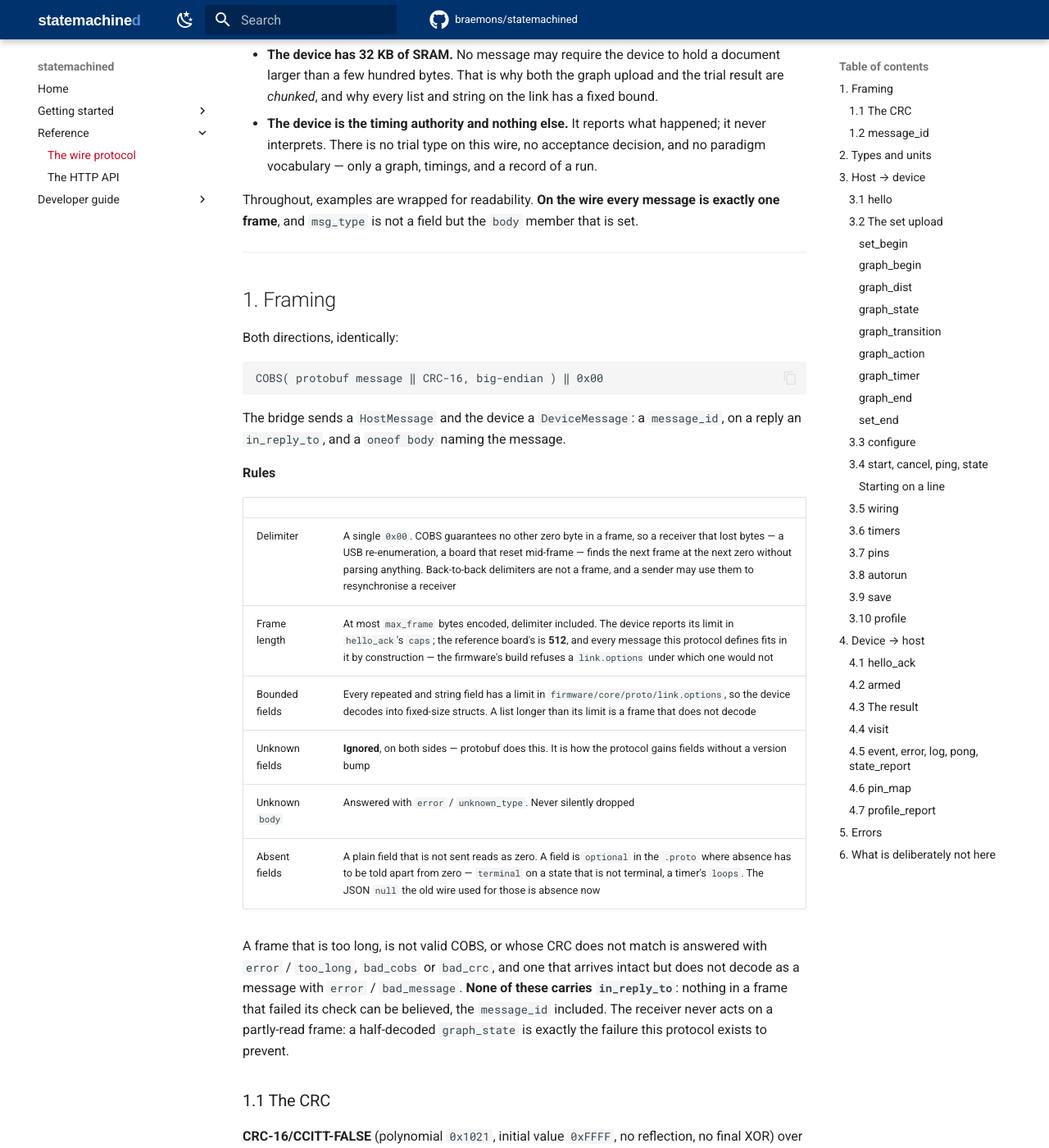
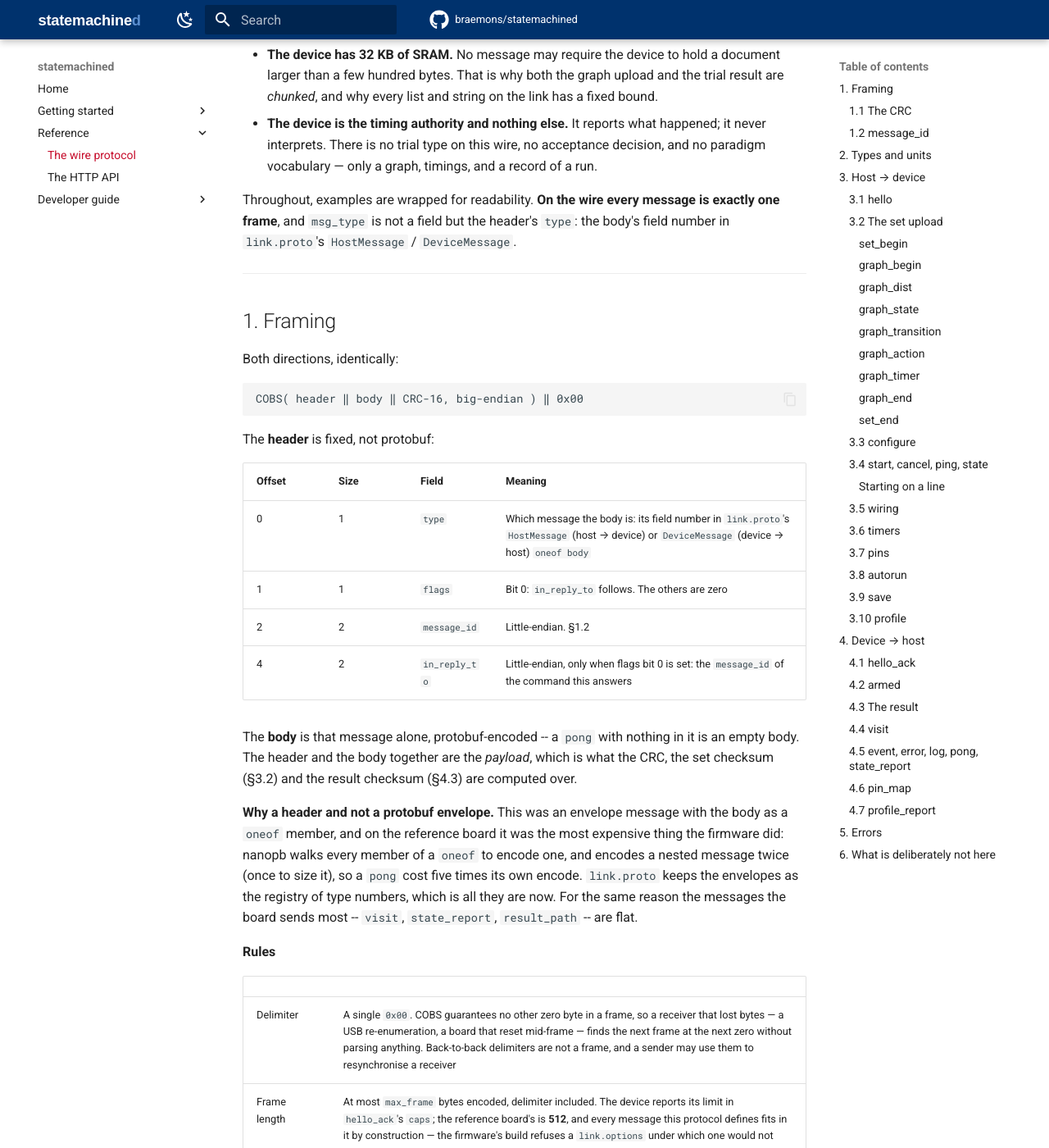
Before and after one commit to braemons/statemachined, an MkDocs documentation site: the page built from docs/reference/protocol.md, in a window 1280 px wide and 1400 px high, scrolled down 641 px. Shown: the whole window at 82% size. Built offline with MkDocs 1.6.1 and Material for MkDocs 9.7.7, drawn with Linux system fonts in a browser that asks for light colours; comment, search, counter and statistics services are not loaded; some of the changed text lies outside the part shown.

Commit message:
perf: clear only the body in use, nanopb at -O2 without callbacks, docs
- link_payload: a table of body types built once from the envelope
  descriptors replaces a descriptor walk per message, and decode and
  compose zero only the selected body rather than the whole union.
- nanopb with PB_BUFFER_ONLY (host and board), the board at -O2.
- On the reference board, per command: ping 596 -> 110 us of foreground
  work, state_report 1576 -> 379 us, one visit's encode 763 -> 145 us;
  the hold stays 11-27 us, and no scan periods are lost in a trial.
- protocol.md describes the header framing and the flat visit,
  state_report and result_path; hardware.md records the measurements.

Co-Authored-By: Claude Opus 5.5 <noreply@anthropic.com>
Claude-Session: https://claude.ai/code/session_01TKwLnzvCj7S64DPFgShrzT

````diff
--- a/CMakeLists.txt
+++ b/CMakeLists.txt
@@ -53,6 +53,10 @@ add_library(statemachined_link
 set_target_properties(statemachined_link PROPERTIES LINKER_LANGUAGE CXX)
 target_include_directories(statemachined_link PUBLIC
   firmware/third_party/nanopb firmware/core/proto)
+# Every stream is a buffer, so nanopb need not carry a callback in each. Public:
+# it changes pb_istream_t and pb_ostream_t, so everything including pb.h must
+# agree -- platformio.ini sets the same.
+target_compile_definitions(statemachined_link PUBLIC PB_BUFFER_ONLY)
 
 add_library(statemachined_core
   firmware/core/io/reply_queue.cpp
--- a/docs/operations/hardware.md
+++ b/docs/operations/hardware.md
@@ -304,6 +304,37 @@ budgets a `state_report` at 20 periods, against the 9.1 measured here. Reverting
 the point — a measurement written down once is a measurement that quietly stops
 being true.
 
+### Link cost after protobuf, and what fixed it — measured 2026-09-28
+
+The link became COBS-framed protobuf, decoded and encoded by nanopb, and the
+hold grew with it. `client/python/tests/perf` measures it from outside, and the
+profiling build (`uno_r4_minima_profile`, `firmware/core/profile`) from inside,
+in cycles. Figures are during a trial, which is when a lost scan costs
+something.
+
+| | protobuf, whole hold | handler-only hold | + header wire, per-body clear, `-O2` |
+|---|---|---|---|
+| hold, `ping` | 647 µs | 7 µs | 11 µs |
+| hold, `state_report` | 1397 µs | 8 µs | 27 µs |
+| scan periods lost per command | 5.9 / 13.0 | 0 / 0 | 0 / 0 |
+| foreground work, `ping` | — | 596 µs | 110 µs |
+| foreground work, `state_report` | — | 1576 µs | 379 µs |
+| encode, one `visit` | 763 µs | 763 µs | 145 µs |
+| `state_report` round trip, p50 | 2.0 ms | 2.8 ms | 1.0 ms |
+
+Three changes, in order. **The hold covers only the handler** (`EngineLock`):
+the frame reader, nanopb's decode and the reply's encode run with the scan free
+to preempt them, because they touch nothing it does. **The payload is a fixed
+header and a bare body** (`docs/reference/protocol.md` §1), and the messages
+sent most are flat: nanopb walked the whole envelope `oneof` for every message
+and encoded every nested one twice. **Only the body in use is cleared**, from a
+table of body types built once, rather than the union of all of them.
+
+What is left for a lost scan is the handler itself and the catch-up scan, well
+under one period; the rest is foreground time the scan preempts. A scan itself
+costs ~16-19 µs of its 100 µs period during a trial, and 61 transitions in the
+current state cost no more than none.
+
 ### What `pins` costs — measured 2026-09-04
 
 The board answering which pin each line is (`PROTOCOL.md` §3.6) is the cheapest
--- a/docs/reference/protocol.md
+++ b/docs/reference/protocol.md
@@ -36,8 +36,8 @@ from one of them:
   record of a run.
 
 Throughout, examples are wrapped for readability. **On the wire every message
-is exactly one frame**, and `msg_type` is not a field but the `body` member that
-is set.
+is exactly one frame**, and `msg_type` is not a field but the header's `type`:
+the body's field number in `link.proto`'s `HostMessage` / `DeviceMessage`.
 
 ---
 
@@ -46,12 +46,30 @@ is set.
 Both directions, identically:
 
 ```
-COBS( protobuf message ‖ CRC-16, big-endian ) ‖ 0x00
+COBS( header ‖ body ‖ CRC-16, big-endian ) ‖ 0x00
 ```
 
-The bridge sends a `HostMessage` and the device a `DeviceMessage`: a
-`message_id`, on a reply an `in_reply_to`, and a `oneof body` naming the
-message.
+The **header** is fixed, not protobuf:
+
+| Offset | Size | Field         | Meaning |
+| ------ | ---- | ------------- | ------- |
+| 0      | 1    | `type`        | Which message the body is: its field number in `link.proto`'s `HostMessage` (host → device) or `DeviceMessage` (device → host) `oneof body` |
+| 1      | 1    | `flags`       | Bit 0: `in_reply_to` follows. The others are zero |
+| 2      | 2    | `message_id`  | Little-endian. §1.2 |
+| 4      | 2    | `in_reply_to` | Little-endian, only when flags bit 0 is set: the `message_id` of the command this answers |
+
+The **body** is that message alone, protobuf-encoded -- a `pong` with nothing
+in it is an empty body. The header and the body together are the *payload*,
+which is what the CRC, the set checksum (§3.2) and the result checksum (§4.3)
+are computed over.
+
+**Why a header and not a protobuf envelope.** This was an envelope message
+with the body as a `oneof` member, and on the reference board it was the most
+expensive thing the firmware did: nanopb walks every member of a `oneof` to
+encode one, and encodes a nested message twice (once to size it), so a `pong`
+cost five times its own encode. `link.proto` keeps the envelopes as the registry
+of type numbers, which is all they are now. For the same reason the messages
+the board sends most -- `visit`, `state_report`, `result_path` -- are flat.
 
 **Rules**
 
@@ -61,7 +79,7 @@ message.
 | Frame length     | At most `max_frame` bytes encoded, delimiter included. The device reports its limit in `hello_ack`'s `caps`; the reference board's is **512**, and every message this protocol defines fits in it by construction — the firmware's build refuses a `link.options` under which one would not |
 | Bounded fields   | Every repeated and string field has a limit in `firmware/core/proto/link.options`, so the device decodes into fixed-size structs. A list longer than its limit is a frame that does not decode                                                   |
 | Unknown fields   | **Ignored**, on both sides — protobuf does this. It is how the protocol gains fields without a version bump                                                                                                                                      |
-| Unknown `body`   | Answered with `error` / `unknown_type`. Never silently dropped                                                                                                                                                                                   |
+| Unknown `type`   | Answered with `error` / `unknown_type`, naming the command's `message_id`. Never silently dropped                                                                                                                                               |
 | Absent fields    | A plain field that is not sent reads as zero. A field is `optional` in the `.proto` where absence has to be told apart from zero — `terminal` on a state that is not terminal, a timer's `loops`. The JSON `null` the old wire used for those is absence now |
 
 A frame that is too long, is not valid COBS, or whose CRC does not match is
@@ -75,8 +93,8 @@ protocol exists to prevent.
 ### 1.1 The CRC
 
 **CRC-16/CCITT-FALSE** (polynomial `0x1021`, initial value `0xFFFF`, no
-reflection, no final XOR) over the protobuf bytes, appended big-endian before
-COBS encoding.
+reflection, no final XOR) over the payload -- header and body -- appended
+big-endian before COBS encoding.
 
 A CRC is not security and is not claimed to be. It catches the failure that
 actually happens on a USB CDC link — a truncated or spliced frame after a
@@ -84,7 +102,7 @@ re-enumeration — early enough that a corrupt graph is refused instead of run.
 
 ### 1.2 `message_id`
 
-An unsigned 16-bit counter — carried in a `uint32` — **independent per
+An unsigned 16-bit counter — the header's, little-endian — **independent per
 direction**, incremented by one for every frame sent and wrapping through zero. It exists for link-level retry
 and for nothing else; trial attribution is `trial_id`'s job, and the two are
 never conflated.
@@ -1047,13 +1065,15 @@ result_end
  "total_us":1483200,"path_len":5,"first_seq":0,"total_visits":5,"truncated":false}
 
 {"msg_type":"result_path","message_id":10,"trial_id":193,"from":0,
- "p":[{"state":0,"exit":"timeout","transition":255,"drawn_ms":500,"entered_us":0,"duration_us":500120},
-      {"state":1,"exit":"transition","transition":2,"drawn_ms":0,"entered_us":500120,"duration_us":183044}]}
+ "state":[0,1],"exit":["timeout","transition"],"transition":[255,2],
+ "drawn_ms":[500,0],"entered_us":[0,500120],"duration_us":[500120,183044]}
 
 {"msg_type":"result_end","message_id":12,"trial_id":193,"checksum":48879}
 ```
 
-Each entry of `p` is a `StateVisit`:
+The rows are **parallel packed arrays**, one per field, all the same length:
+row `i` is element `i` of each. A repeated message cost nanopb a sizing pass
+per row, and this is the largest burst the device sends. The fields of a row:
 
 | Field         | Type   |                                                                                                                                                                                                                                                                                           |
 | ------------- | ------ | ----------------------------------------------------------------------------------------------------------------------------------------------------------------------------------------------------------------------------------------------------------------------------------------- |
@@ -1064,9 +1084,8 @@ Each entry of `p` is a `StateVisit`:
 | `entered_us`  | `u32`  | Entry timestamp, device clock                                                                                                                                                                                                                                                             |
 | `duration_us` | `u32`  | Measured duration. This is what actually happened; `drawn_ms` is what was asked for                                                                                                                                                                                                       |
 
-On the NDJSON wire this was a six-element array, because objects there cost
-twice the bytes. Named protobuf fields cost one byte of tag each, so the row is
-named now — and still documented once, here, and decoded once, in the bridge.
+The same six fields, under the same names, are a `visit` (§4.4). The bridge
+zips a chunk's arrays back into rows, so one function decodes both.
 
 `truncated` is set when the run visited more states than `max_path` holds. **A
 graph may loop, and a long trial degrades to a truncated path rather than to a
@@ -1076,7 +1095,7 @@ oldest visits, not the newest.
 
 | Field          | Type  |                                                                                                                         |
 | -------------- | ----- | ----------------------------------------------------------------------------------------------------------------------- |
-| `path_len`     | `u8`  | How many entries `p` will carry in total — the size of the window, not of the run                                       |
+| `path_len`     | `u8`  | How many rows the chunks will carry in total — the size of the window, not of the run                                  |
 | `first_seq`    | `u32` | The `seq` (§4.4) of the oldest visit still in that window. `0` unless the ring wrapped                                  |
 | `total_visits` | `u32` | How many visits the run actually made. `total_visits > path_len` is what `truncated` means, and now it says by how much |
 
@@ -1118,13 +1137,15 @@ nothing else.
   "message_id": 57,
   "trial_id": 193,
   "seq": 2,
-  "v": {"state": 1, "exit": "transition", "transition": 2, "drawn_ms": 0,
-        "entered_us": 500120, "duration_us": 183044}
+  "state": 1, "exit": "transition", "transition": 2, "drawn_ms": 0,
+  "entered_us": 500120, "duration_us": 183044
 }
 ```
 
-`v` is **the same `StateVisit` as a `result_path` entry** (§4.3). It is decoded by the same function on the
-host; two shapes for one fact is how the two drift apart.
+Its row fields are **the same as a `result_path` row** (§4.3), flat in the
+message rather than nested -- nesting cost nanopb a second encode of the row.
+It is decoded by the same function on the host; two shapes for one fact is how
+the two drift apart.
 
 | Field      | Type  |                                                                                                                                                                                                                                                              |
 | ---------- | ----- | ------------------------------------------------------------------------------------------------------------------------------------------------------------------------------------------------------------------------------------------------------------ |
@@ -1171,39 +1192,39 @@ the two clocks at all.
 `log` is free text, rate-limited, and never load-bearing. Nothing in the bridge
 may parse it.
 
-`state_report` answers `state` with the current state index, uptime, the
-nested `graph` object (`has_set`, `set_version`, `n_graphs`, `index`),
-`has_wiring` as in §4.1, `autorun` — whether the board is arming its own trials
-(§3.8) — `dropped_lines`, frames thrown away whole (too long, not COBS, a bad
-CRC), and `bad_lines`, frames that arrived intact and still did not decode —
-and a nested `scan` object.
+`state_report` answers `state`, **flat** -- it had nested `graph`, `io` and
+`scan` groups, each of which nanopb encoded twice, in the reply a host polls
+for. Its fields: the current state index, uptime, the committed set
+(`has_set`, `set_version`, `n_graphs`, `graph_index`), `has_wiring` as in
+§4.1, `autorun` — whether the board is arming its own trials (§3.8) —
+`dropped_lines`, frames thrown away whole (too long, not COBS, a bad CRC),
+`bad_lines`, frames that arrived intact and still did not decode, the live
+pins (`in`, `out`), and how the scan is doing (`scan_hz`, `overruns`,
+`worst_gap`, `tx_stalls`, `visits_dropped`, `timers_enabled`,
+`timers_running`).
 
-The `scan` object also carries `timers_enabled` and `timers_running`. They are
-in there rather than at the top level because the top level of `state_report` is
-at the reader's member limit exactly, and `scan` is the object that already
-holds what the scan is doing. `timers_enabled` is the mask **in force now**, so
-during a trial that overrode it this is the trial's mask and not the device's.
-`timers_running` is one bit per timer actually in flight, onset delay included —
-a timer counting down its delay is running, it is simply not high yet.
+`timers_enabled` is the mask **in force now**, so during a trial that overrode
+it this is the trial's mask and not the device's. `timers_running` is one bit
+per timer actually in flight, onset delay included — a timer counting down its
+delay is running, it is simply not high yet.
 
 `link_state` is what the session is doing: `0` greeting (nothing but `hello` is
 answered), `1` idle, `2` armed, `3` running, `4` relighting — the dwell between
-two self-driven runs, which only a board driving itself is ever in. Nested because a message is capped at sixteen top-level members
-and that cap is what bounds the reader's stack footprint. Diagnosis, not
-control.
+two self-driven runs, which only a board driving itself is ever in. Diagnosis,
+not control.
 
 ```jsonc
-"io":   {"in": 5, "out": 128},
-"scan": {"hz": 9871, "overruns": 4, "worst_gap": 2, "tx_stalls": 0}
+"in": 5, "out": 128,
+"scan_hz": 9871, "overruns": 4, "worst_gap": 2, "tx_stalls": 0
 ```
 
-`io.in` is the _conditioned_ input word as of the last scan — after invert,
-enable and debounce — and `io.out` is the device's own record of the output
+`in` is the _conditioned_ input word as of the last scan — after invert,
+enable and debounce — and `out` is the device's own record of the output
 levels, not a read-back: nothing can read a pin. Together they are the only way
 anything outside the device can check that a graph's line numbers reach the pins
 somebody wired.
 
-`hz` is what the device measured of itself at boot, not a declared figure — and
+`scan_hz` is what the device measured of itself at boot, not a declared figure — and
 it is a _floor_, covering reading and conditioning the pins but not evaluating
 a graph's transitions. `overruns` counts scan periods that went by with no scan
 in them since boot, and `worst_gap` is the most ever missed in a row.
````
Also changed, not shown: other parts of docs/operations/hardware.md (+1 -1 lines), other parts of docs/reference/protocol.md (+1 -1 lines), docs/developer/daemon.md (+4 -3 lines), 6 other files.
